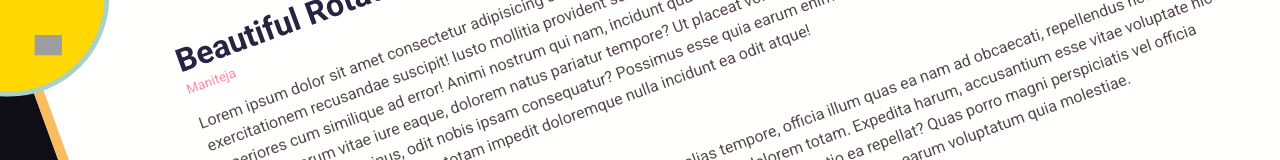
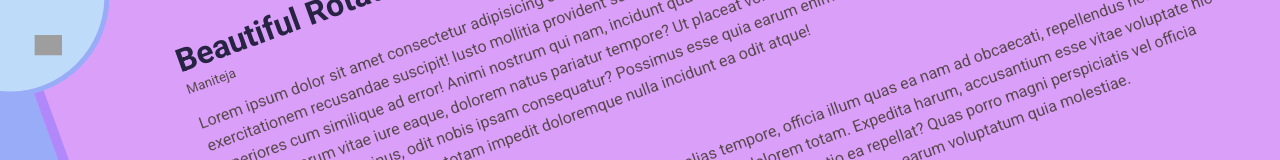
Before and after one commit to srimaniteja19/Basic_Projects, a plain HTML site: page Rotating-Navigation/index.html in a window 1280 px wide. Both pictures are taken after a click on the button 39 px from the left and 50 px from the top of the page. Shown: the top 160 px of the page. Drawn offline with Linux system fonts and the light colour scheme; grey boxes are pictures that could not be loaded.

Commit message:
change colors for rotating circle and add borders

```diff
--- a/Rotating-Navigation/style.css
+++ b/Rotating-Navigation/style.css
@@ -6,12 +6,12 @@ body{
     font-family: 'Roboto', sans-serif;
     overflow-x: hidden;
     margin: 0;
-    background: #0f0e17;
+    background: #98acf8;
     color: #2d334a;
 }
 
 .container{
-    background: #fffffe;
+    background: #da9ff9;
     transform-origin: top left;
     transition: transform 0.5s linear;
     width: 100vw;
@@ -21,7 +21,7 @@ body{
 
 .container.show-nav{
     transform: rotate(-20deg);
-    border-left: 10px solid #f9bc60;
+    border-left: 10px solid #b088f9;
 }
 .circle-container{
     position: fixed;
@@ -29,13 +29,13 @@ body{
     left: -100px;
 }
 .circle{
-    background: #ffd803;
+    background: #bedcfa;
     height: 200px;
     width: 200px;
     border-radius: 50%;
     position: relative;
     transition: transform 0.5s linear;
-    border: 5px solid #abd1c6;
+    border: 5px solid #98acf8;
 }
 .container.show-nav .circle{
     transform: rotate(-70deg);
@@ -51,6 +51,7 @@ body{
     font-size: 26px;
     color: #272343;
     outline: none;
+    cursor: pointer;
 }
 .circle:focus{
     outline: none;
@@ -108,7 +109,7 @@ nav ul li + li + li{
     margin: 0;
 }
 .content small{
-    color: #ff8ba7;
+    color:  #594a4e;
     margin: 0;
     font-style: bolder;
 }
```
